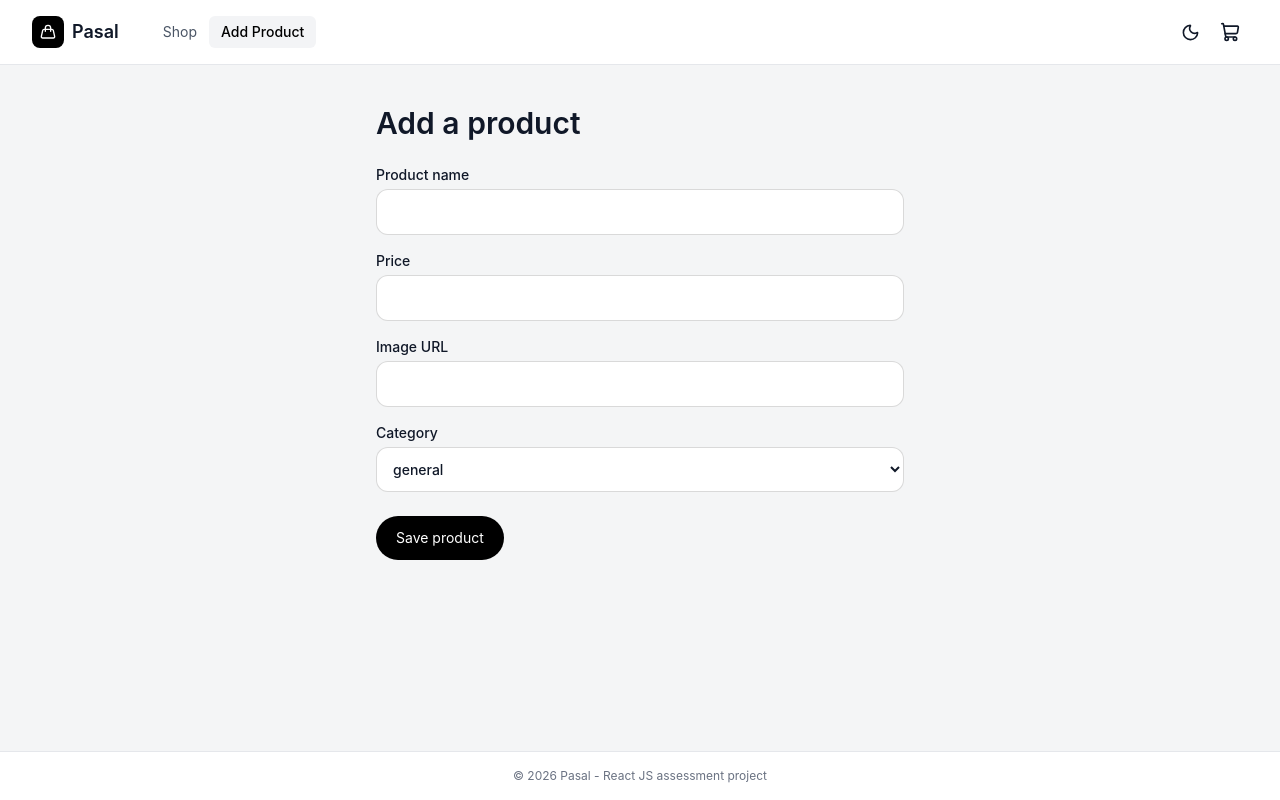
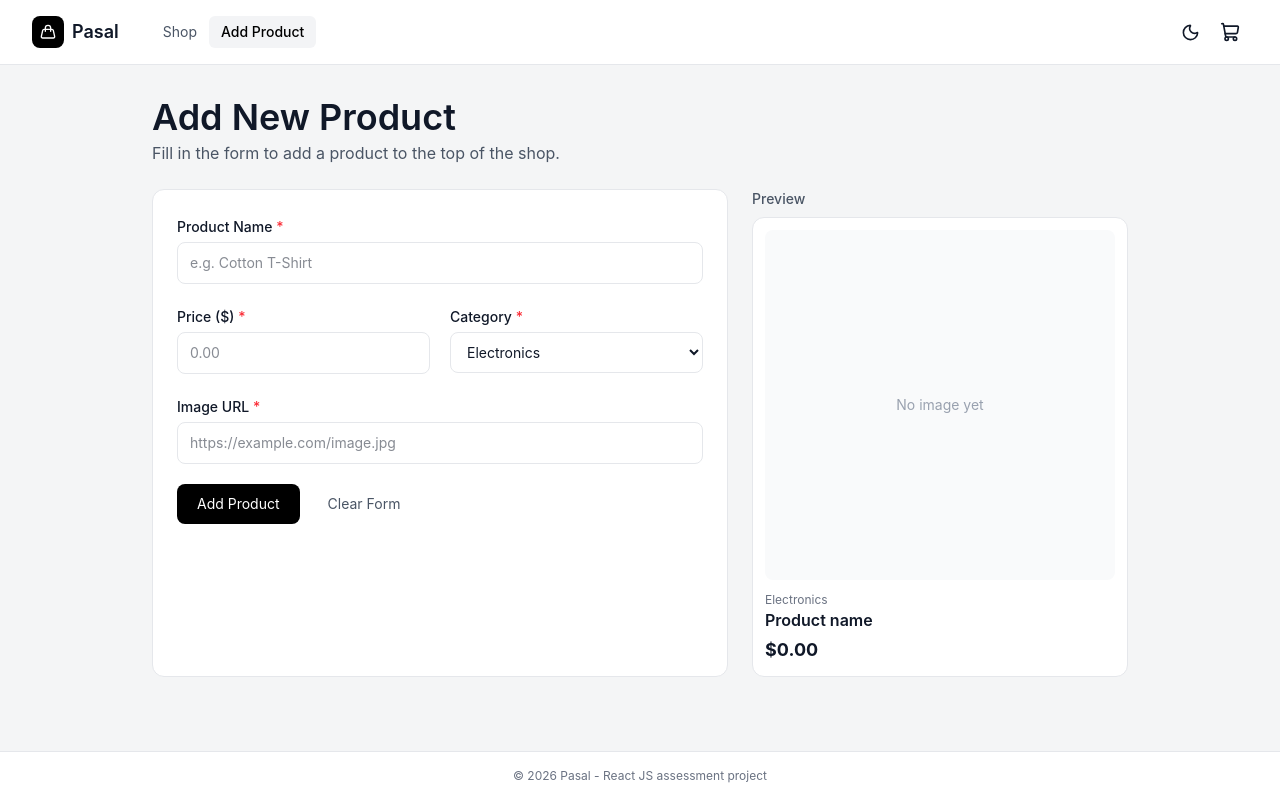
Before and after one commit to Anish-Bikram-Nembang/ecommerce_site, a React (Vite) app: page /add-product in a window 1280 px wide. Built offline with nearby package versions, Linux system fonts and the light colour scheme.

Commit message:
add product form with validation

```diff
--- a/src/pages/AddProductPage/AddProductPage.tsx
+++ b/src/pages/AddProductPage/AddProductPage.tsx
@@ -1,27 +1,114 @@
-import { useState, type FormEvent } from "react";
+import { useState, type ChangeEvent, type FormEvent } from "react";
 import { useNavigate } from "react-router";
 import { useStore } from "../../store/useStore";
+
+const CATEGORIES = ["electronics", "jewelery", "men's clothing", "women's clothing"];
+
+// must start with http:// or https:// and have a dot in the domain
+const URL_PATTERN = /^https?:\/\/[^\s/$.?#][^\s]*\.[^\s]+$/i;
+
+interface FormValues {
+    name: string;
+    price: string;
+    image: string;
+    category: string;
+}
+
+type FormErrors = Partial<Record<keyof FormValues, string>>;
+
+const emptyForm: FormValues = { name: "", price: "", image: "", category: CATEGORIES[0] };
+
+function validate(values: FormValues) {
+    const errors: FormErrors = {};
+    if (!values.name.trim()) errors.name = "Product name is required.";
+    if (!values.price.trim()) errors.price = "Price is required.";
+    else if (isNaN(Number(values.price)) || Number(values.price) <= 0) errors.price = "Price must be a positive number.";
+    if (!URL_PATTERN.test(values.image.trim())) errors.image = "Enter a valid image URL (starting with http:// or https://).";
+    return errors;
+}
 
 function AddProductPage() {
     const { addProduct } = useStore();
     const navigate = useNavigate();
-    const [form, setForm] = useState({ title: "", price: "", image: "", category: "general" });
-    const [error, setError] = useState("");
-    function submit(event: FormEvent) {
-        event.preventDefault();
-        if (!form.title.trim()) return setError("Product name is required.");
-        if (!Number(form.price) || Number(form.price) <= 0) return setError("Price must be a positive number.");
-        try { new URL(form.image); } catch { return setError("Enter a valid image URL."); }
-        addProduct({ title: form.title, price: Number(form.price), image: form.image, category: form.category });
+    const [form, setForm] = useState<FormValues>(emptyForm);
+    const [errors, setErrors] = useState<FormErrors>({});
+
+    function handleChange(e: ChangeEvent<HTMLInputElement | HTMLSelectElement>) {
+        const { name, value } = e.target;
+        setForm(current => ({ ...current, [name]: value }));
+        // remove the error for this field once the user starts fixing it
+        setErrors(current => ({ ...current, [name]: undefined }));
+    }
+
+    function handleSubmit(e: FormEvent) {
+        e.preventDefault();
+        const newErrors = validate(form);
+        setErrors(newErrors);
+        if (Object.keys(newErrors).length > 0) return;
+
+        addProduct({ title: form.name.trim(), price: Number(form.price), image: form.image.trim(), category: form.category });
         navigate("/");
     }
-    return <form onSubmit={submit} className="mx-auto max-w-xl px-4 py-10 sm:px-6">
-        <h1 className="text-3xl font-semibold">Add a product</h1>
-        <div className="mt-6 space-y-4">{[["title", "Product name"], ["price", "Price"], ["image", "Image URL"]].map(([key, label]) => <label className="block text-sm font-medium" key={key}>{label}<input type={key === "price" ? "number" : "text"} value={form[key as keyof typeof form]} onChange={e => setForm({ ...form, [key]: e.target.value })} className="mt-1 block w-full rounded-xl border border-black/15 bg-white px-3 py-3 outline-none dark:border-[#595959] dark:bg-[#3a3a3a] dark:text-white" /></label>)}
-            <label className="block text-sm font-medium">Category<select value={form.category} onChange={e => setForm({ ...form, category: e.target.value })} className="mt-1 block w-full rounded-xl border border-black/15 bg-white px-3 py-3 dark:border-[#595959] dark:bg-[#3a3a3a] dark:text-white"><option>general</option><option>clothing</option><option>electronics</option><option>home</option></select></label>
+
+    function inputClass(field: keyof FormValues) {
+        return `mt-1 block w-full rounded-lg border bg-white px-3 py-2.5 text-sm outline-none focus:ring-2 dark:bg-[#2a2a2a] ${errors[field] ? "border-red-500 focus:ring-red-200" : "border-gray-200 focus:ring-gray-300 dark:border-white/10"}`;
+    }
+
+    const previewPrice = Number(form.price) > 0 ? Number(form.price).toFixed(2) : "0.00";
+
+    return (
+        <div className="mx-auto max-w-5xl px-4 py-8 sm:px-6">
+            <h1 className="text-3xl font-semibold sm:text-4xl">Add New Product</h1>
+            <p className="mt-1 text-gray-600 dark:text-gray-400">Fill in the form to add a product to the top of the shop.</p>
+
+            <div className="mt-6 grid gap-6 md:grid-cols-5">
+                <form onSubmit={handleSubmit} noValidate className="space-y-5 rounded-xl border border-gray-200 bg-white p-6 md:col-span-3 dark:border-white/10 dark:bg-[#1f1f1f]">
+                    <div>
+                        <label htmlFor="name" className="text-sm font-medium">Product Name <span className="text-red-500">*</span></label>
+                        <input id="name" name="name" type="text" value={form.name} onChange={handleChange} placeholder="e.g. Cotton T-Shirt" className={inputClass("name")} />
+                        {errors.name && <p className="mt-1 text-xs text-red-600">{errors.name}</p>}
+                    </div>
+
+                    <div className="grid gap-5 sm:grid-cols-2">
+                        <div>
+                            <label htmlFor="price" className="text-sm font-medium">Price ($) <span className="text-red-500">*</span></label>
+                            <input id="price" name="price" type="number" step="0.01" value={form.price} onChange={handleChange} placeholder="0.00" className={inputClass("price")} />
+                            {errors.price && <p className="mt-1 text-xs text-red-600">{errors.price}</p>}
+                        </div>
+                        <div>
+                            <label htmlFor="category" className="text-sm font-medium">Category <span className="text-red-500">*</span></label>
+                            <select id="category" name="category" value={form.category} onChange={handleChange} className={`${inputClass("category")} capitalize`}>
+                                {CATEGORIES.map(category => <option key={category} value={category}>{category}</option>)}
+                            </select>
+                        </div>
+                    </div>
+
+                    <div>
+                        <label htmlFor="image" className="text-sm font-medium">Image URL <span className="text-red-500">*</span></label>
+                        <input id="image" name="image" type="url" value={form.image} onChange={handleChange} placeholder="https://example.com/image.jpg" className={inputClass("image")} />
+                        {errors.image && <p className="mt-1 text-xs text-red-600">{errors.image}</p>}
+                    </div>
+
+                    <div className="flex gap-3">
+                        <button type="submit" className="rounded-lg bg-black px-5 py-2.5 text-sm text-white hover:bg-gray-800 dark:bg-white dark:text-black dark:hover:bg-gray-200">Add Product</button>
+                        <button type="button" onClick={() => { setForm(emptyForm); setErrors({}); }} className="rounded-lg px-4 py-2.5 text-sm text-gray-600 hover:bg-gray-100 dark:text-gray-300 dark:hover:bg-white/10">Clear Form</button>
+                    </div>
+                </form>
+
+                <div className="md:col-span-2">
+                    <p className="mb-2 text-sm font-medium text-gray-600 dark:text-gray-400">Preview</p>
+                    <div className="rounded-xl border border-gray-200 bg-white p-3 dark:border-white/10 dark:bg-[#1f1f1f]">
+                        <div className="flex aspect-square items-center justify-center rounded-lg bg-gray-50 p-4 text-sm text-gray-400">
+                            {URL_PATTERN.test(form.image.trim()) ? <img src={form.image} alt="Preview" className="h-full w-full object-contain" /> : "No image yet"}
+                        </div>
+                        <p className="mt-3 text-xs capitalize text-gray-500">{form.category}</p>
+                        <p className="font-semibold">{form.name || "Product name"}</p>
+                        <p className="mt-1 text-lg font-bold">${previewPrice}</p>
+                    </div>
+                </div>
+            </div>
         </div>
-        {error && <p className="mt-3 text-sm text-red-700">{error}</p>}<button className="mt-6 rounded-full bg-black px-5 py-3 text-sm text-white">Save product</button>
-    </form>
+    );
 }
 
 export default AddProductPage;
```
